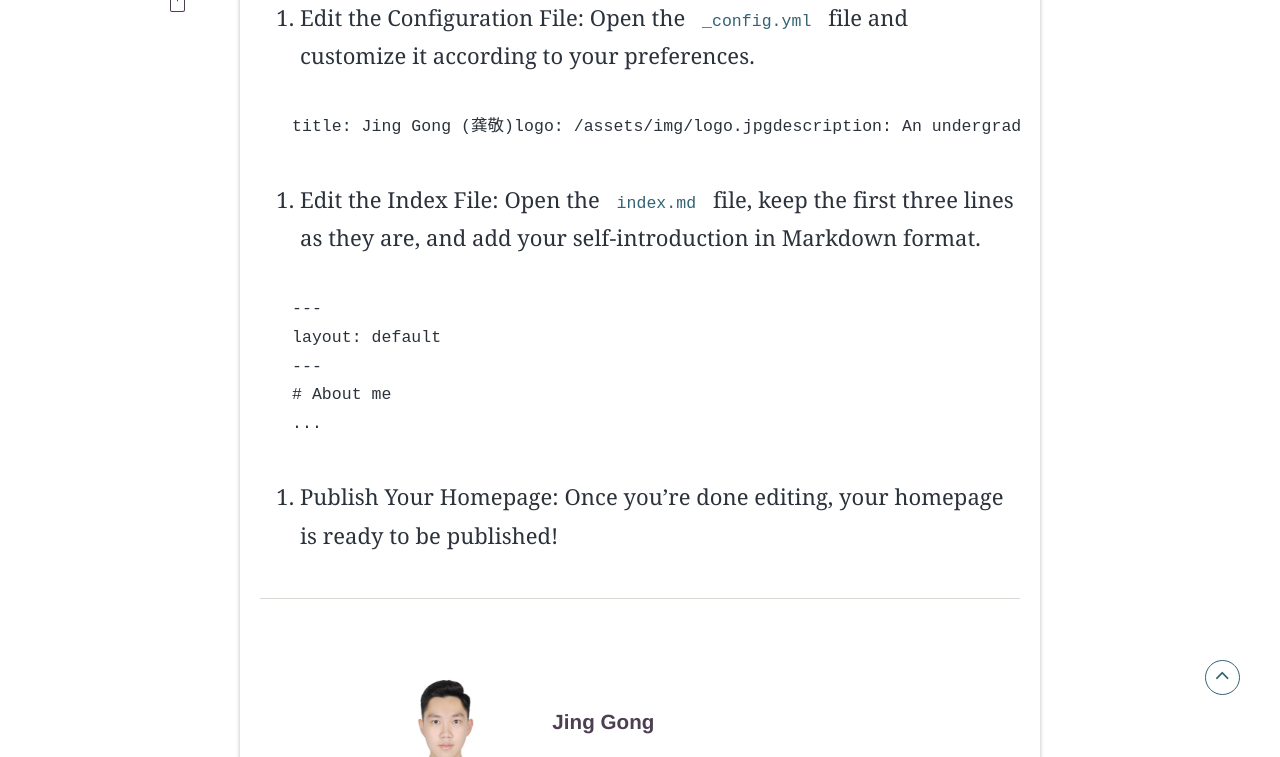
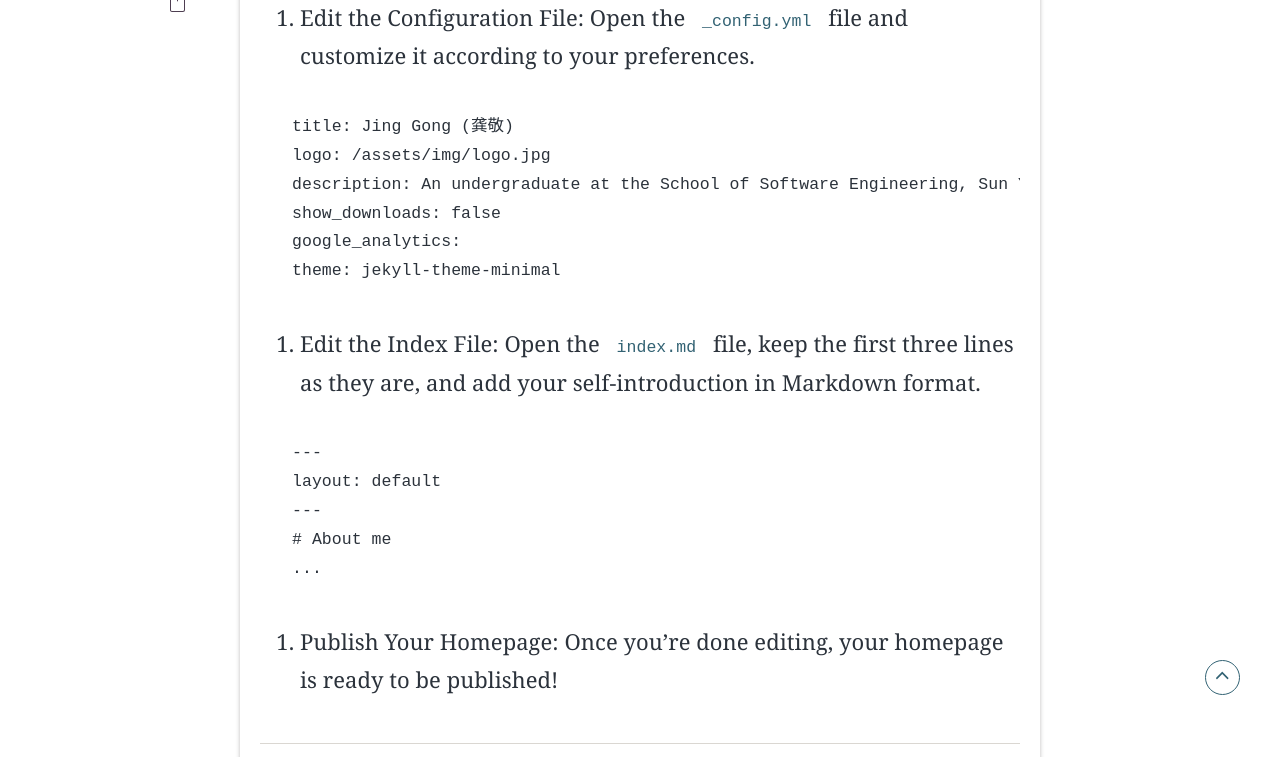
Before and after one commit to MikingG/blog, a Jekyll site: the page built from _posts/2023-10-23-GitHub-Pages.md, in a window 1280 px wide and 900 px high, scrolled down 3225 px, cut to the strip 143-900 px from the top of the window. Built offline with Jekyll 4.4.1, drawn with Linux system fonts in a browser that asks for light colours; some web fonts are replaced.

Commit message:
Update 2023-10-23-GitHub-Pages.md

````diff
--- a/_posts/2023-10-23-GitHub-Pages.md
+++ b/_posts/2023-10-23-GitHub-Pages.md
@@ -38,7 +38,12 @@ To create your own homepage using GitHub Pages, follow these simple steps:
 1. Edit the Configuration File: Open the `_config.yml` file and customize it according to your preferences.
 
 ```YAML
-title: Jing Gong (龚敬)logo: /assets/img/logo.jpgdescription: An undergraduate at the School of Software Engineering, Sun Yat-sen University.show_downloads: falsegoogle_analytics:theme: jekyll-theme-minimal
+title: Jing Gong (龚敬)
+logo: /assets/img/logo.jpg
+description: An undergraduate at the School of Software Engineering, Sun Yat-sen University.
+show_downloads: false
+google_analytics:
+theme: jekyll-theme-minimal
 ```
 
 1. Edit the Index File: Open the `index.md` file, keep the first three lines as they are, and add your self-introduction in Markdown format.
````
